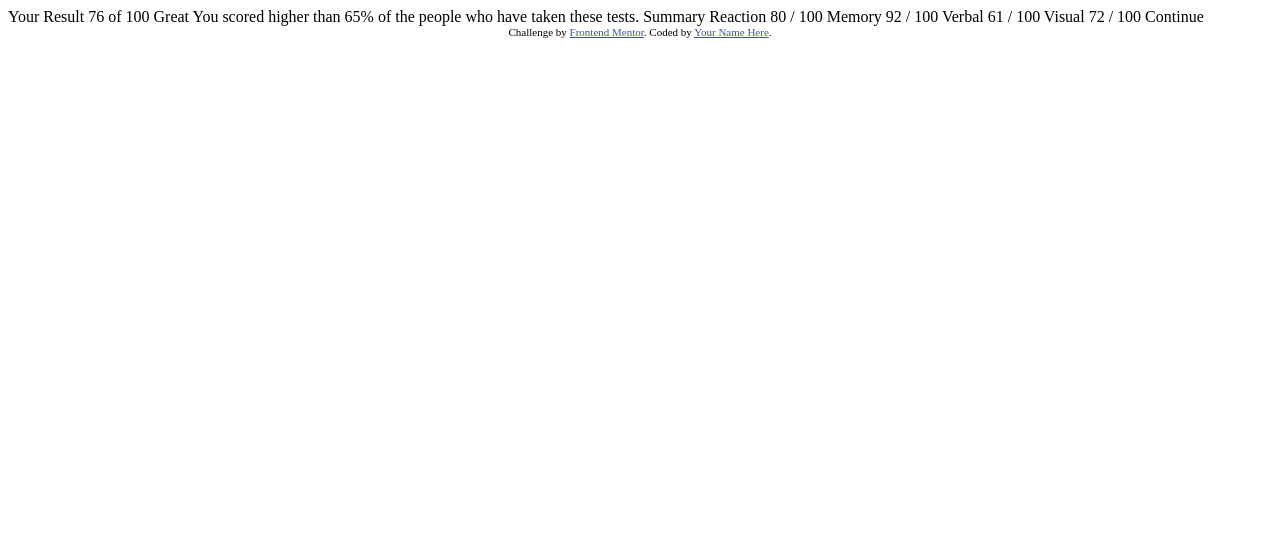
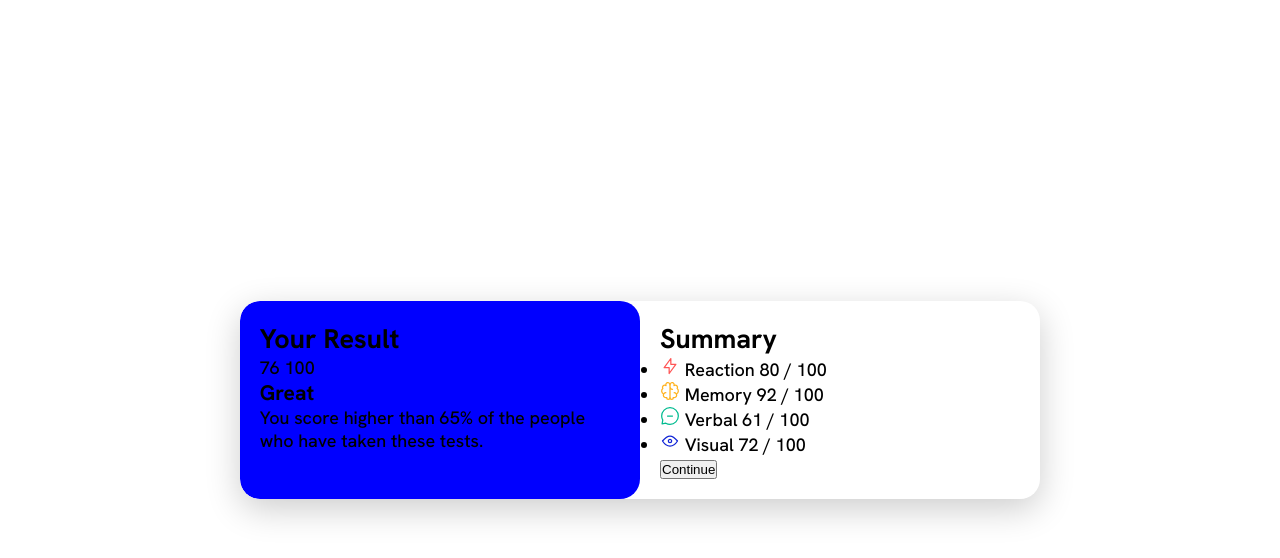
Before and after one commit to thomasmestdagh/results-summary-component, a website: page index.html in a window 1280 px wide. Drawn offline with Linux system fonts and the light colour scheme.

Commit message:
project setup and base css

```diff
--- a/index.html
+++ b/index.html
@@ -2,46 +2,55 @@
 <html lang="en">
 <head>
   <meta charset="UTF-8">
-  <meta name="viewport" content="width=device-width, initial-scale=1.0"> <!-- displays site properly based on user's device -->
-
-  <link rel="icon" type="image/png" sizes="32x32" href="./assets/images/favicon-32x32.png">
-
-  <title>Frontend Mentor | Results summary component</title>
-
-  <!-- Feel free to remove these styles or customise in your own stylesheet 👍 -->
-  <style>
-    .attribution { font-size: 11px; text-align: center; }
-    .attribution a { color: hsl(228, 45%, 44%); }
-  </style>
+  <meta http-equiv="X-UA-Compatible" content="IE=edge">
+  <meta name="viewport" content="width=device-width, initial-scale=1.0">
+  <link rel="preconnect" href="https://fonts.googleapis.com">
+  <link rel="preconnect" href="https://fonts.gstatic.com" crossorigin>
+  <link href="https://fonts.googleapis.com/css2?family=Hanken+Grotesk:wght@500;700;800&display=swap" rel="stylesheet">
+  <link rel="stylesheet" href="css/style.css">
+  <title>Thomas Mestdagh | Results summary component</title>
 </head>
 <body>
 
-  Your Result
-  76
-  of 100
+  <main class="container">
+    <!-- RESULT SECTION -->
+    <section class="result">
+      <h2 class="result-title">Your Result</h2>
+      <div class="result-score">
+        <span class="result-score-score">76</span>
+        <span class="result-score-target">100</span>
+      </div>
+      <h3 class="result-compliment">Great</h3>
+      <p class="result-explanation">You score higher than 65% of the people who have taken these tests.</p>
+    </section>
 
-  Great
-  You scored higher than 65% of the people who have taken these tests.
-
-  Summary
-
-  Reaction
-  80 / 100
-
-  Memory
-  92 / 100
-
-  Verbal
-  61 / 100
-
-  Visual
-  72 / 100
-
-  Continue
-
-  <div class="attribution">
-    Challenge by <a href="https://www.frontendmentor.io?ref=challenge" target="_blank">Frontend Mentor</a>.
-    Coded by <a href="#">Your Name Here</a>.
-  </div>
+    <!-- SUMMARY SECTION -->
+    <section class="summary">
+      <h2 class="summary-title">Summary</h2>
+      <ul class="summary-list">
+        <li class="summary-list-item">
+          <img src="./assets/images/icon-reaction.svg" alt="" class="summary-item-icon">
+          <span class="summary-item-name">Reaction</span>
+          <span class="summary-item-score">80 / 100</span>
+        </li>
+        <li class="summary-list-item">
+          <img src="./assets/images/icon-memory.svg" alt="" class="summary-item-icon">
+          <span class="summary-item-name">Memory</span>
+          <span class="summary-item-score">92 / 100</span>
+        </li>
+        <li class="summary-list-item">
+          <img src="./assets/images/icon-verbal.svg" alt="" class="summary-item-icon">
+          <span class="summary-item-name">Verbal</span>
+          <span class="summary-item-score">61 / 100</span>
+        </li>
+        <li class="summary-list-item">
+          <img src="./assets/images/icon-visual.svg" alt="" class="summary-item-icon">
+          <span class="summary-item-name">Visual</span>
+          <span class="summary-item-score">72 / 100</span>
+        </li>
+      </ul>
+      <button class="btn btn-continue">Continue</button>
+    </section>
+  </main>
 </body>
 </html>
--- /dev/null
+++ b/scss/style.scss
@@ -0,0 +1,67 @@
+// PRIMARY COLORS
+$lightRed: hsl(0, 100%, 67%);
+$orangeYellow: hsl(39, 100%, 56%);
+$greenTeal: hsl(166, 100%, 37%);
+$cobaltBlue: hsl(234, 85%, 45%);
+
+// NEUTRAL COLORS
+$white: hsl(0, 0%, 100%);
+$paleBlue: hsl(221, 100%, 96%);
+$lightLavender: hsl(241, 100%, 89%);
+$darkGrayBlue: hsl(224, 30%, 27%);
+
+// GRADIENTS
+//background
+$lightSlateBlue: hsl(252, 100%, 67%);
+$lightRoyalBlue: hsl(241, 81%, 54%);
+
+//circle
+$violetBlue: hsla(256, 72%, 46%, 1);
+$persianBlue: hsla(241, 72%, 46%, 0);
+
+// TYPOGRAPHY
+$defaultFontSize: 1.8rem;
+$defaultFont: 'Hanken Grotesk', sans-serif;
+
+*{
+  padding: 0;
+  margin: 0;
+  box-sizing: border-box;
+}
+
+html{
+  font-size: 62.5%;
+}
+
+body{
+  font-size: $defaultFontSize;
+  font-family: $defaultFont;
+  background-color: $white;
+  display: flex;
+  justify-content: center;
+  align-items: center;
+  min-height: 100vh;
+}
+
+.container{
+  box-shadow: 0 10px 35px 0 rgba(0,0,0,0.2);
+  border-radius: 2rem;
+  overflow: hidden;
+  display: flex;
+  flex-wrap: wrap;
+
+  & > *{
+    flex-grow: 1;
+    flex-shrink: 1;
+    flex-basis: 0;
+  }
+}
+
+section{
+  padding: 2rem;
+}
+
+.result{
+  background-color: blue;
+  border-radius: 2rem;
+}
```
Also changed, not shown: package.json (added, +12 -0 lines), css/style.css (added), 1 other file.
